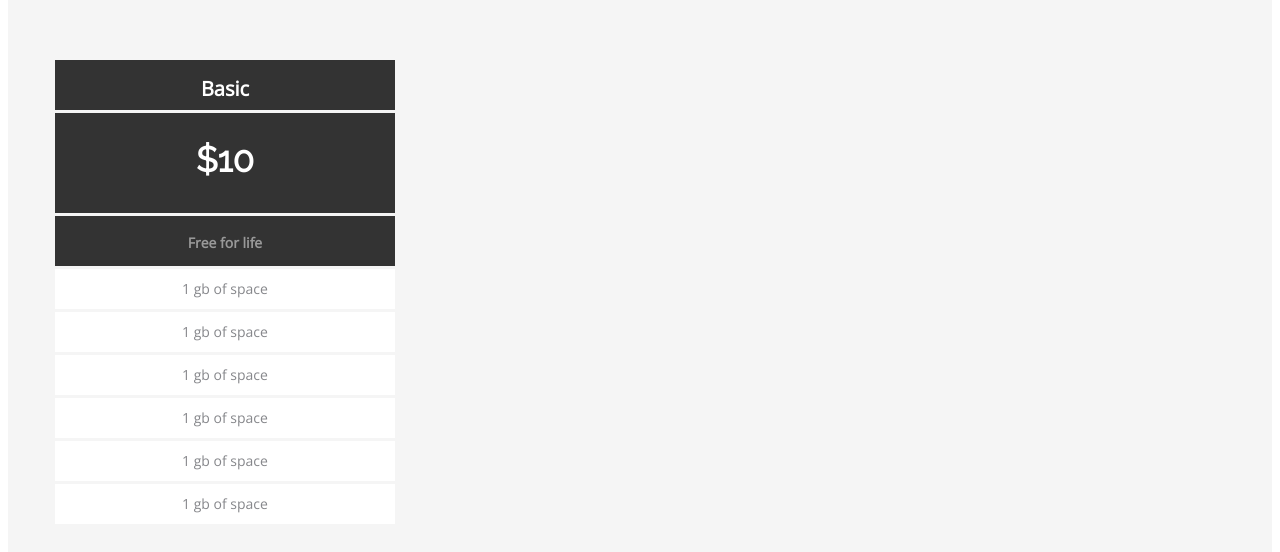
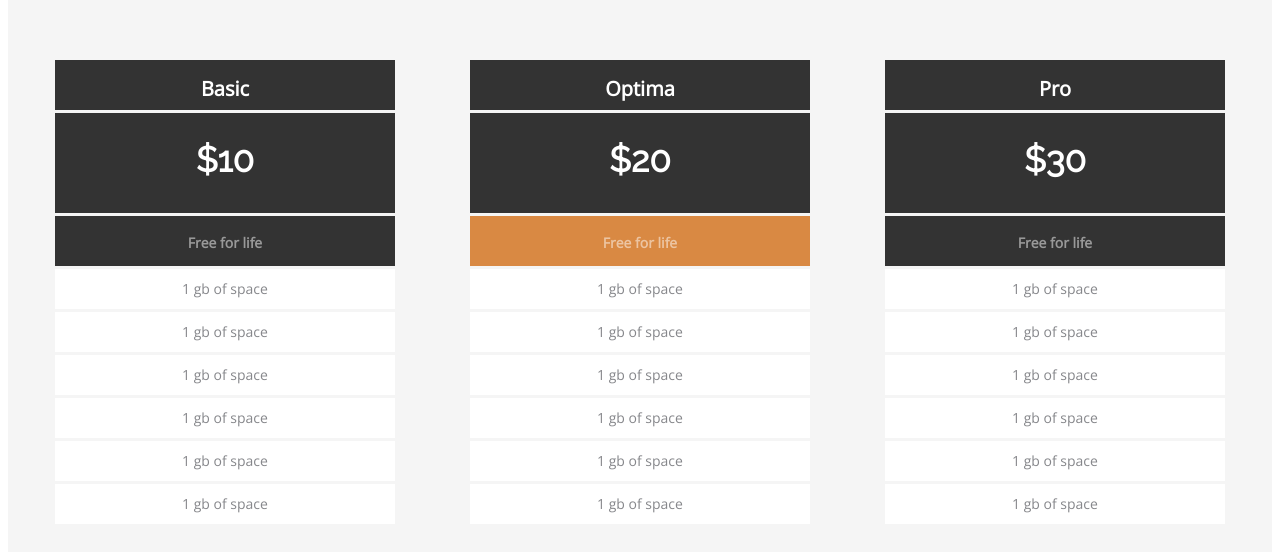
Before and after one commit to BIGpavlitto/06-onl-01-Korolko-Pavel, a plain HTML site: page index.html in a window 1280 px wide. Shown: the part 224-776 px from the top of the page. Drawn offline with nearby package versions, Linux system fonts and the light colour scheme.

Commit message:
Loaded last version

```diff
--- a/index.html
+++ b/index.html
@@ -31,25 +31,32 @@
                         <li class= "ul__bgcolor_w ul__font_w14px_norm">1 gb of space</li>
                         <li class= "ul__bgcolor_w ul__font_w14px_norm">1 gb of space</li>
                     </ul>
-
-
-
-
-
                 </div>
                 <div class="pricing__content__column">
-                    <!--bgcolor- background color; w-white;-->
-                    <div class="pricing__content__top bgcolor"></div>
-                    <div class="pricing__content__centre bgcolor"></div>
-                    <div class="pricing__content__bottom bgcolor"></div>
-                    <div class="pricing__content__list bgcolor_w"></div>
+                    <ul class="ul__display">
+                        <li class= "ul__bgcolor_b ul__font_w20px_700">Optima</li>
+                        <li class= "ul__bgcolor_b ul__font_w35px_bold">$20</li>
+                        <li class= "ul__bgcolor_o ul__font_w14px_600">Free for life</li>
+                        <li class= "ul__bgcolor_w ul__font_w14px_norm">1 gb of space</li>
+                        <li class= "ul__bgcolor_w ul__font_w14px_norm">1 gb of space</li>
+                        <li class= "ul__bgcolor_w ul__font_w14px_norm">1 gb of space</li>
+                        <li class= "ul__bgcolor_w ul__font_w14px_norm">1 gb of space</li>
+                        <li class= "ul__bgcolor_w ul__font_w14px_norm">1 gb of space</li>
+                        <li class= "ul__bgcolor_w ul__font_w14px_norm">1 gb of space</li>
+                    </ul>
                 </div>
                 <div class="pricing__content__column">
-                    <!--bgcolor- background color; w-white;-->
-                    <div class="pricing__content__top bgcolor"></div>
-                    <div class="pricing__content__centre bgcolor"></div>
-                    <div class="pricing__content__bottom bgcolor"></div>
-                    <div class="pricing__content__list bgcolor_w"></div>
+                    <ul class="ul__display">
+                        <li class= "ul__bgcolor_b ul__font_w20px_700">Pro</li>
+                        <li class= "ul__bgcolor_b ul__font_w35px_bold">$30</li>
+                        <li class= "ul__bgcolor_b ul__font_w14px_600">Free for life</li>
+                        <li class= "ul__bgcolor_w ul__font_w14px_norm">1 gb of space</li>
+                        <li class= "ul__bgcolor_w ul__font_w14px_norm">1 gb of space</li>
+                        <li class= "ul__bgcolor_w ul__font_w14px_norm">1 gb of space</li>
+                        <li class= "ul__bgcolor_w ul__font_w14px_norm">1 gb of space</li>
+                        <li class= "ul__bgcolor_w ul__font_w14px_norm">1 gb of space</li>
+                        <li class= "ul__bgcolor_w ul__font_w14px_norm">1 gb of space</li>
+                    </ul>
                 </div>
             </div>
             </div>
--- a/pricing.css
+++ b/pricing.css
@@ -95,5 +95,8 @@ text-align: center;
 color: #86878B;
 }
 .ul__bgcolor_w{
-background-color: #FFFFFF;
+background: #FFFFFF;
 }
+.ul__bgcolor_o{
+background:#D98943;
+}
```
